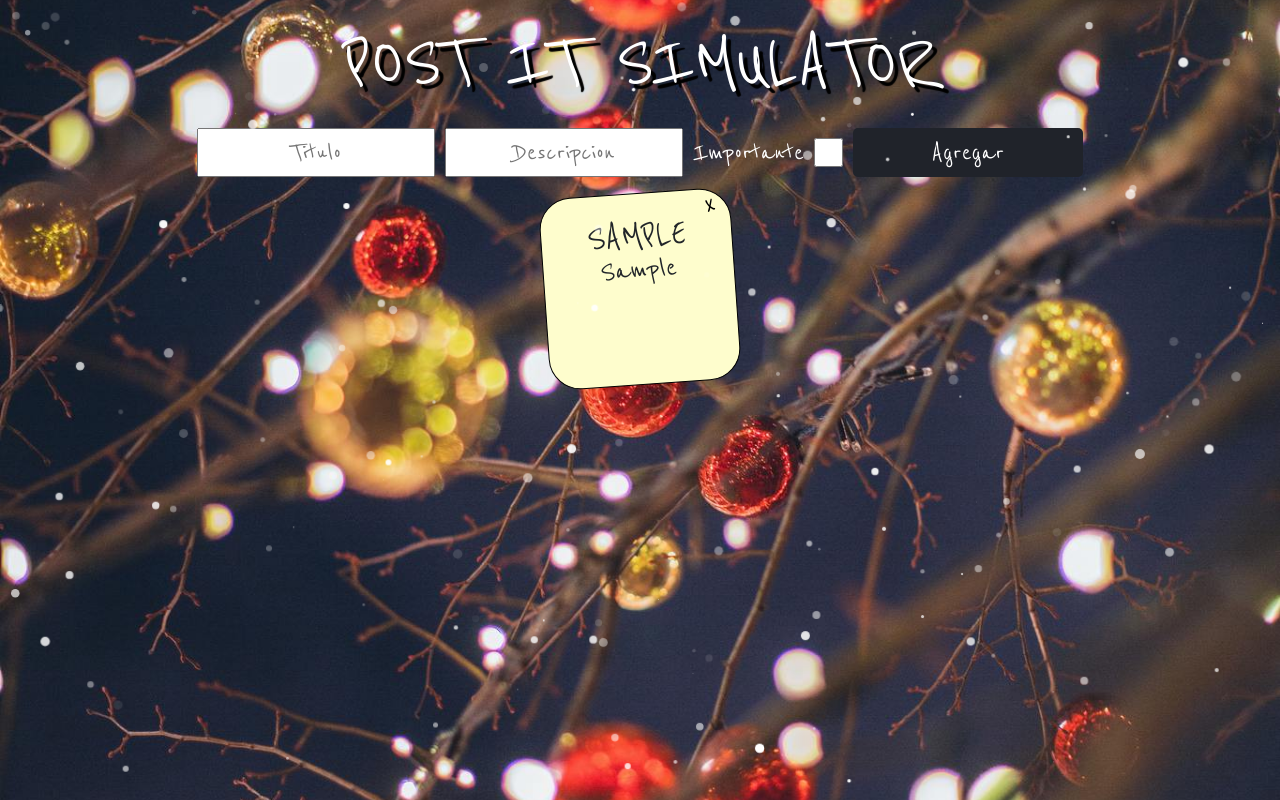
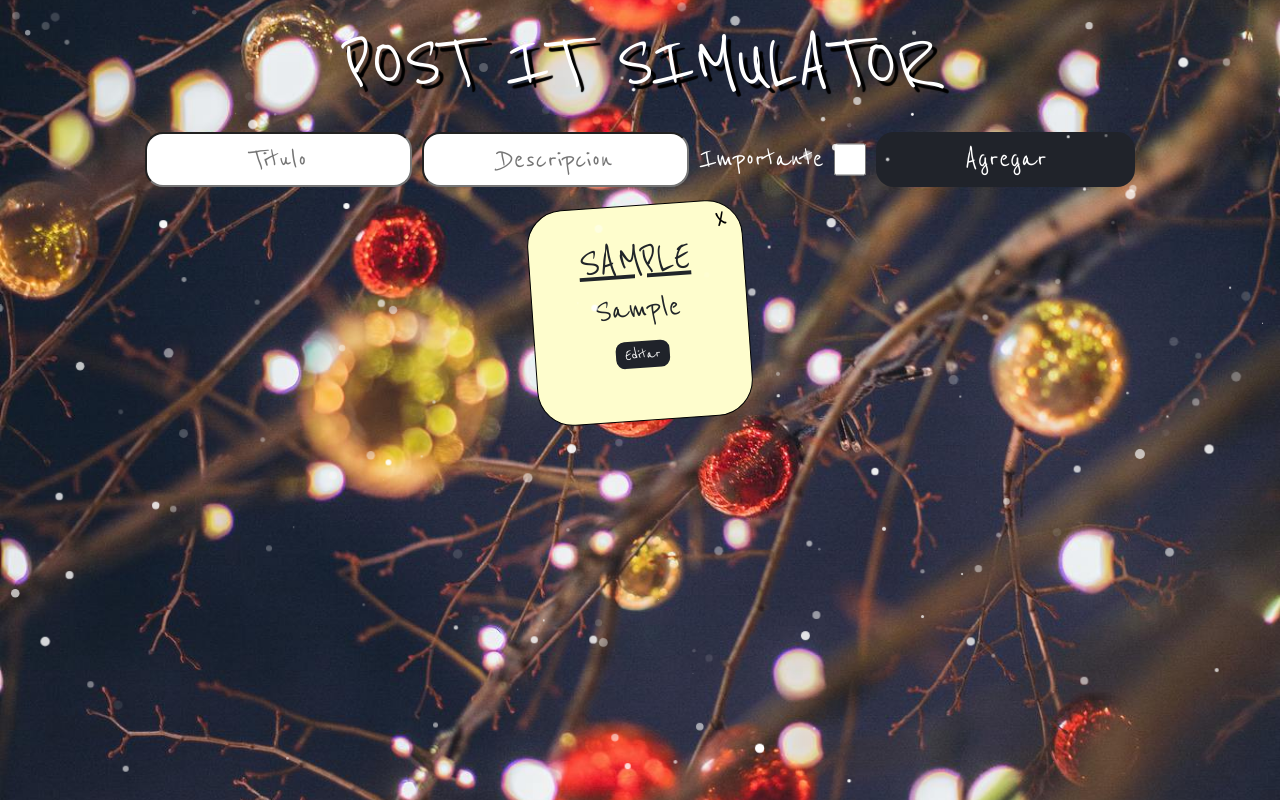
Before and after one commit to moonWonka/post-It, a React (Create React App) app: page / in a window 1280 px wide. Both pictures are taken after typing "Sample", "Sample" into the empty fields and a click on the button "Agregar". Built offline with nearby package versions, Linux system fonts and the light colour scheme.

Commit message:
agregago boton editar , modificacion de estilo (scrolbar, boton editar)

```diff
--- a/src/App.js
+++ b/src/App.js
@@ -39,6 +39,11 @@ function App() {
         )
     }
 
+    const editarPost = (id) => {
+        const nota = listaPostIt.find((nota) => nota.id === id)
+        console.log(nota)
+    }
+
     return (
         <div className="container">
             <h1 id="title">POST IT SIMULATOR</h1>
@@ -55,6 +60,7 @@ function App() {
                         descripcion={descripcion}
                         estilo={estilo}
                         funcionEliminar={eliminarPost}
+                        funcionEditar={editarPost}
                     />
                 ))}
             </div>
--- a/src/componenetes/Recordatorios.js
+++ b/src/componenetes/Recordatorios.js
@@ -1,4 +1,11 @@
-export const Recordatorios = ({ titulo, descripcion, estilo, id, funcionEliminar }) => {
+export const Recordatorios = ({
+    titulo,
+    descripcion,
+    estilo,
+    id,
+    funcionEliminar,
+    funcionEditar,
+}) => {
     // console.log(clase, claseImportante)
     return (
         <div className={estilo}>
@@ -8,8 +15,15 @@ export const Recordatorios = ({ titulo, descripcion, estilo, id, funcionEliminar
                 </button>
             </div>
             <div className="container nota">
-                <h1 className="title-nota">{titulo}</h1>
-                <p className="descripcion-nota">{descripcion}</p>
+                <div className="main-nota">
+                    <h1 className="title-nota">{titulo}</h1>
+                    <p className="descripcion-nota">{descripcion}</p>
+                </div>
+                <div className="editar-div">
+                    <button className="btn-editar" onClick={funcionEditar}>
+                        Editar
+                    </button>
+                </div>
             </div>
         </div>
     )
--- a/src/index.css
+++ b/src/index.css
@@ -5,7 +5,7 @@
 }
 
 html {
-    font-size: 16px;
+    font-size: 18px;
 }
 
 body {
@@ -22,6 +22,10 @@ input {
     text-align: center;
     padding: 0.3em;
     height: 1.7em;
+}
+
+.post-it input {
+    border-radius: 1rem;
 }
 
 span {
@@ -83,27 +87,61 @@ span {
 }
 
 .recordatorios {
-    text-align: center;
+    display: flex;
+    flex-direction: column;
+    /* justify-content: center; */
+    align-items: center;
+    gap: 0.1rem;
     border-radius: 1em;
     font-size: 2rem;
-    position: relative;
     width: 6em;
     height: 6em;
     border: solid 1px #000;
-    word-wrap: break-word;
     overflow-x: hidden;
     background-color: #fefdcd;
 
     /* overflow-y: scroll; */
+    scrollbar-color: transparent transparent;
+    scrollbar-width: thin;
+    /* overflow-y: auto; */
+}
+
+.recordatorios::-webkit-scrollbar {
+    width: 0.25em;
+    background-color: transparent;
+}
+
+.recordatorios::-webkit-scrollbar-button {
+    background-color: transparent;
+}
+
+.recordatorios::-webkit-scrollbar-thumb {
+    background-color: #20232a;
+    border-radius: 0.5em;
+}
+
+.main-nota {
+    display: flex;
+    flex-direction: column;
+    justify-content: center;
+    align-items: center;
+    gap: 0.5rem;
+    width: 98%;
+    text-align: center;
 }
 
 .title-nota {
+    width: 98%;
     text-transform: uppercase;
-    line-height: 1.6rem;
+    line-height: 2rem;
+    word-wrap: break-word;
+    text-decoration: underline;
 }
 
 .descripcion-nota {
     line-height: 1.5rem;
+    width: 98%;
+    word-wrap: break-word;
 }
 
 .importante {
@@ -123,7 +161,6 @@ span {
     align-items: center;
 
     margin: 0.2rem;
-    position: relative;
     line-height: 0;
     height: 1.5rem;
     width: 95%;
@@ -141,18 +178,43 @@ span {
 }
 
 .btn-agregar {
+    border-radius: 1rem;
     border-style: none;
     color: #fff;
     width: 8em;
     height: 1.7em;
-    border-radius: 5px;
     background-color: #20232a;
+}
+
+.btn-agregar:hover {
+    background-color: #642bd6;
+    border: #000 solid 1px;
+}
+
+.editar-div {
+    display: flex;
+    justify-content: center;
+    align-items: center;
+    font-size: 1rem;
+}
+
+.btn-editar {
+    border-radius: 0.5em;
+    width: 3em;
+    border-style: none;
+    background-color: #20232a;
+    color: #fff;
+    margin-bottom: 0.5em;
+}
+
+.btn-editar:hover {
+    background-color: #642bd6;
+    border: #000 solid 1px;
 }
 
 .checkbox {
     width: 1em;
     height: 1em;
-    border-radius: 50%;
     border: solid 1px #000;
     background-color: #fff;
 }
```
